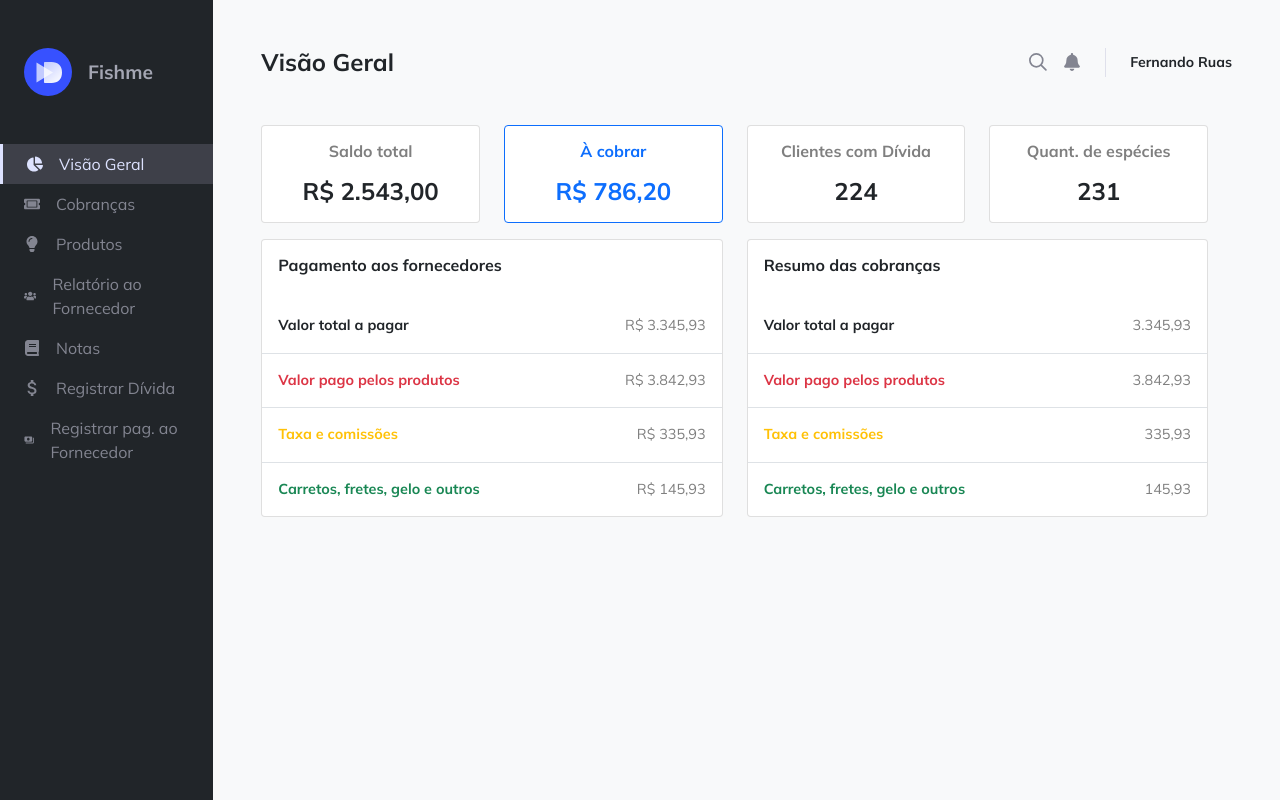
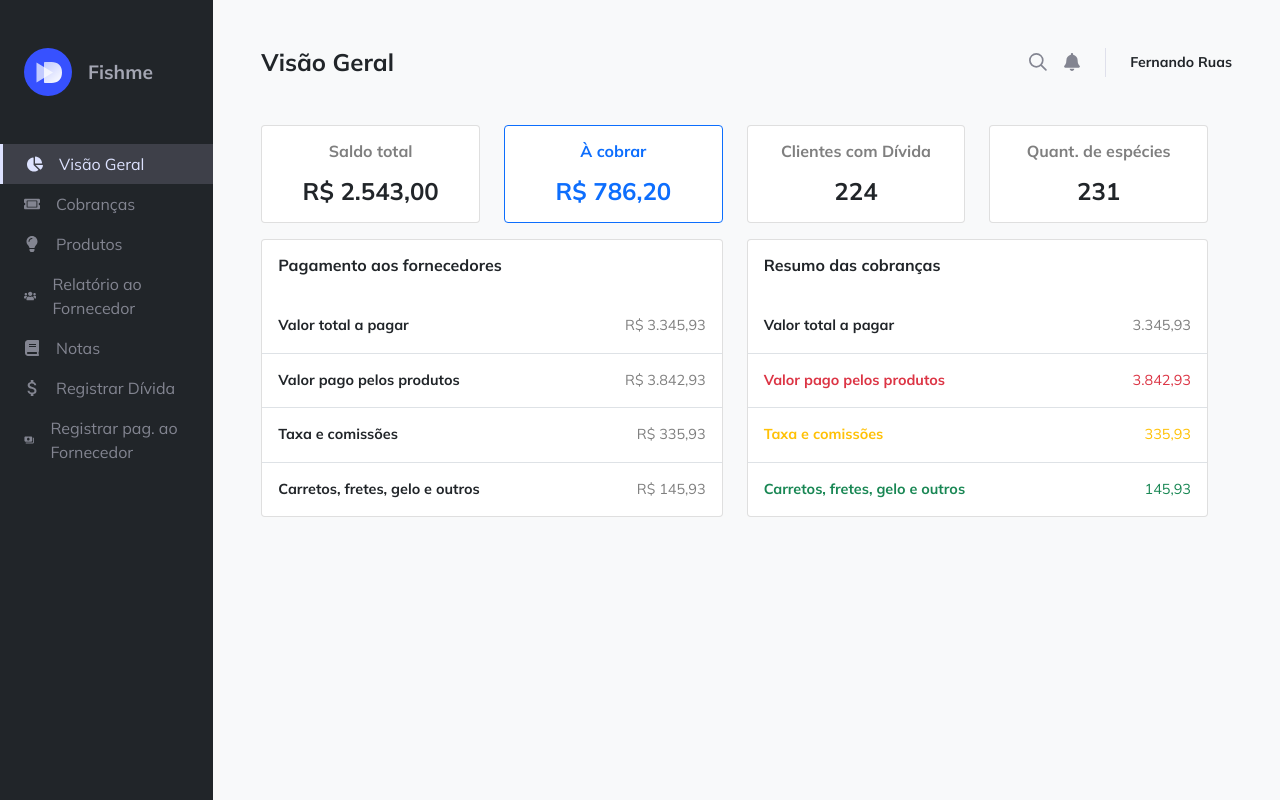
Before and after one commit to naygomes/fishme, a Next.js app in the folder frontend/: page / in a window 1280 px wide. Built offline with nearby package versions, Linux system fonts and the light colour scheme.

Commit message:
feature - corrigindo cor da tabela

```diff
--- a/frontend/components/TabelaResumo.jsx
+++ b/frontend/components/TabelaResumo.jsx
@@ -18,16 +18,24 @@ export default function TabelaResumo({ label = "", data = {}, dataType = "" }) {
                         index === Object.values(data).length - 1
                           ? "border-0"
                           : ""
-                      } ${item.color ? "text-" + item.color : ""}`}
+                      } ${
+                        item.color && label === "Resumo das cobranças"
+                          ? "text-" + item.color
+                          : ""
+                      }`}
                     >
                       {item.label}
                     </td>
                     <td
-                      className={`col-3 p-3 m-0 text-end text-black-50 ${
+                      className={`col-3 p-3 m-0 text-end ${
                         index === Object.values(data).length - 1
                           ? "border-0"
                           : ""
-                      } ${item.color ? "text-" + item.color : ""}`}
+                      } text-${
+                        item.color && label === "Resumo das cobranças"
+                          ? item.color
+                          : "black-50"
+                      }`}
                     >
                       {dataType === "currency" && "R$ "}
                       {item.value.toLocaleString("pt-br", {
```
